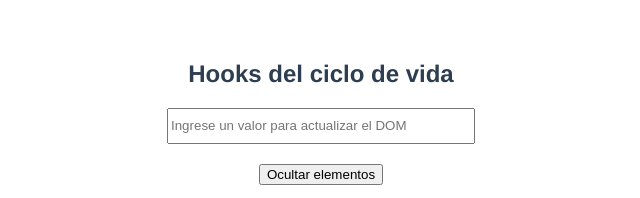
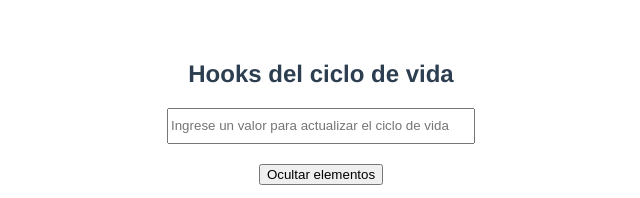
Before and after one commit to vdelianny/pet-shop, a Vue app: page / in a window 1280 px wide. Shown: the top 198 px of the page, without its empty margins (319-959 px from the left). Built offline with nearby package versions, Linux system fonts and the light colour scheme.

Commit message:
lifecycle - hooks

```diff
--- a/src/components/LifeCycle.vue
+++ b/src/components/LifeCycle.vue
@@ -3,7 +3,7 @@
     <h2>Hooks del ciclo de vida</h2>
     <input
       v-model="mensaje"
-      placeholder="Ingrese un valor para actualizar el DOM"
+      placeholder="Ingrese un valor para actualizar el ciclo de vida"
       style="width: 300px; height: 30px"
     />
   </div>
```
